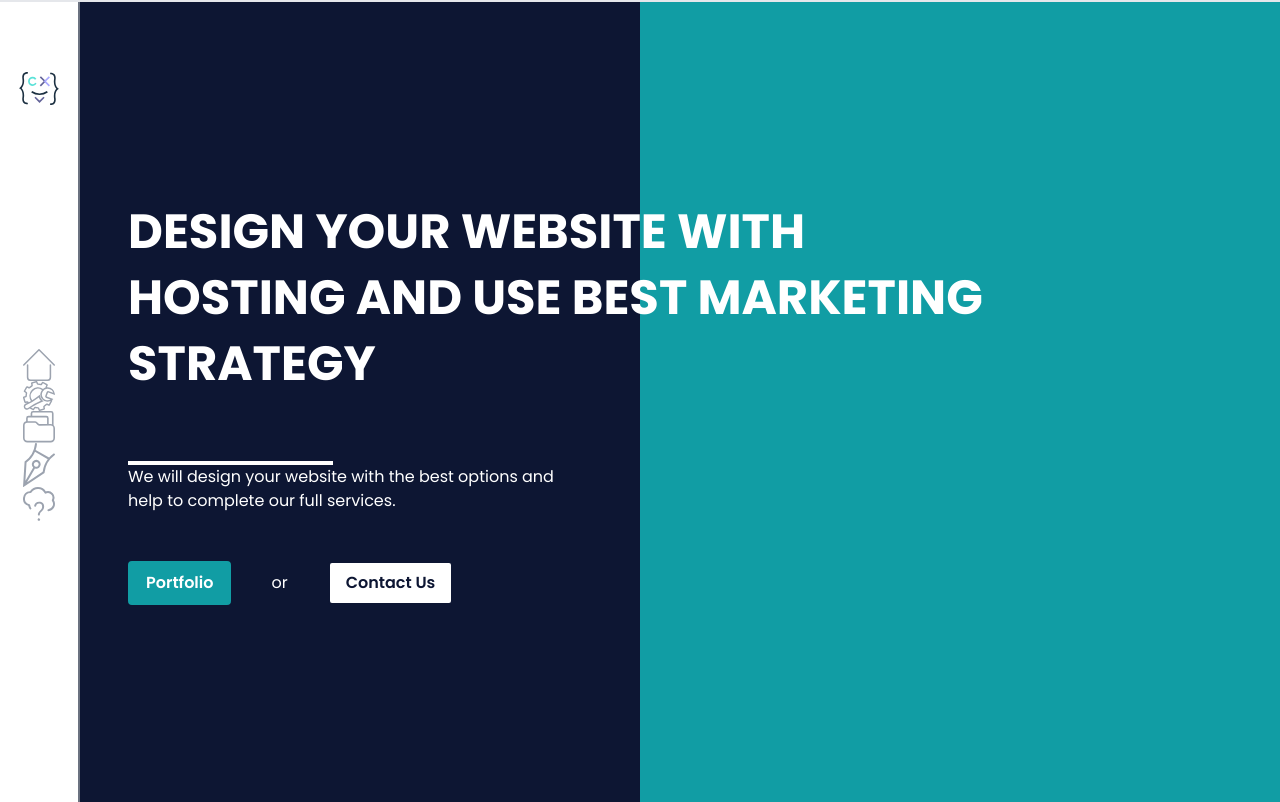
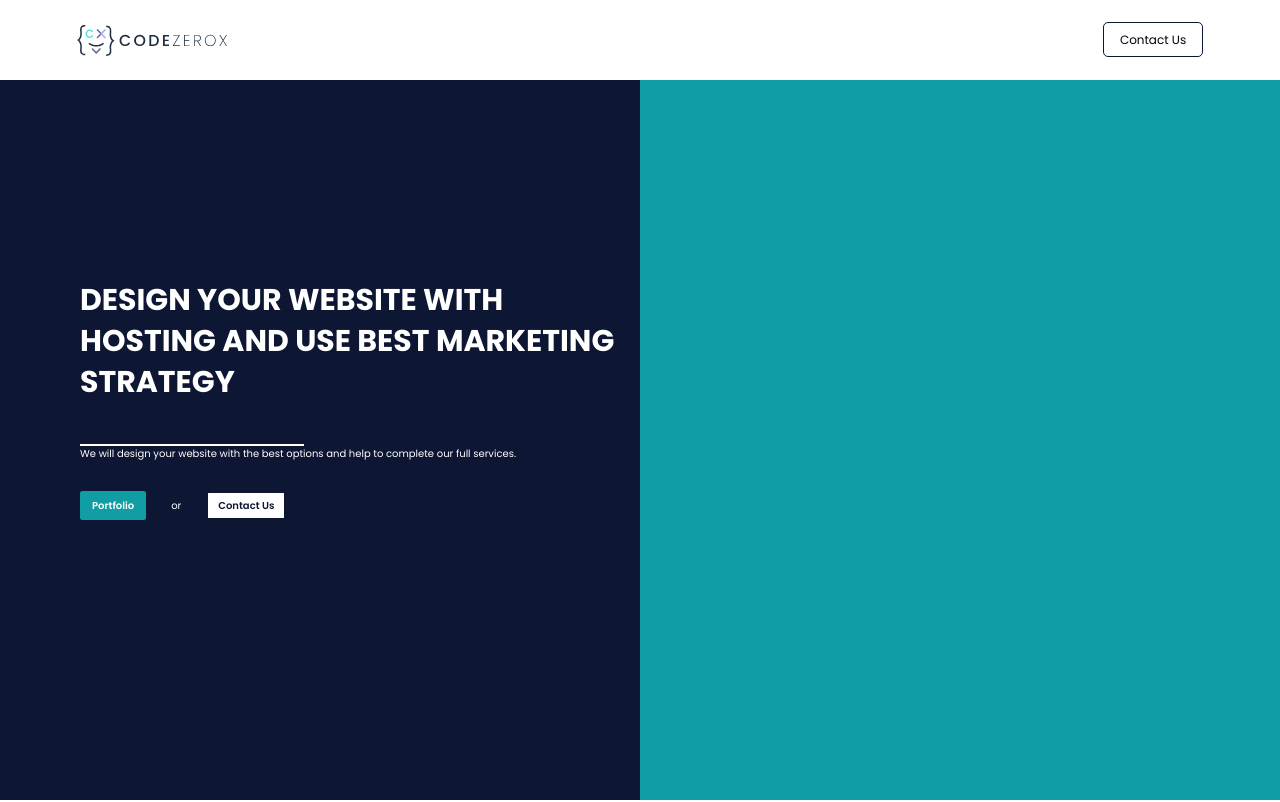
Before and after one commit to abusaidshabib/colabsite, a React (Create React App) app: page / in a window 1280 px wide. Built offline with nearby package versions, Linux system fonts and the light colour scheme.

Commit message:
Topbar Added

```diff
--- a/src/App.css
+++ b/src/App.css
@@ -1,5 +1,19 @@
+:root{
+  --primaryColor: #0D1633;
+  --secondaryColor: #119DA4;
+}
+
+*{
+  padding: 0;
+  margin: 0;
+  box-sizing: border-box;
+}
+
+html{
+  font-size: 62.5%;
+}
+
 .App {
-  text-align: center;
   font-family: 'Poppins', sans-serif;
 }
 
--- /dev/null
+++ b/src/Components/PrimaryButton/PrimaryButton.js
@@ -0,0 +1,10 @@
+import React from 'react';
+import { Link } from 'react-router-dom';
+
+const PrimaryButton = () => {
+    return (
+        <Link>Contact Us</Link>
+    );
+};
+
+export default PrimaryButton;
--- /dev/null
+++ b/src/Components/TopNav/TopNav.css
@@ -0,0 +1,49 @@
+.top-nav{
+    width: 100vw;
+    height: 10vh;
+    display: grid;
+    grid-template-columns: repeat(2, 1fr);
+    align-items: center;
+    padding: 0 6%;
+    position: absolute;
+    background-color: #ffffff;
+}
+
+.top-nav-logo{
+    width: 100%;
+}
+
+.nav-contact{
+    text-align: right;
+}
+
+.nav-contact a{
+    position: relative;
+    padding: 8px 16px;
+    border: 1px solid var(--primaryColor);
+    border-radius: 5px;
+    font-size: 1.2rem;
+    z-index: 2;
+    transition: all 0.3s;
+}
+
+.nav-contact a::before{
+    content: '';
+    position: absolute;
+    top: 0;
+    left: 0;
+    width: 0%;
+    height: 100%;
+    background-color: var(--secondaryColor);
+    transition: all 0.3s;
+    z-index: -1;
+}
+
+.nav-contact a:hover::before{
+    width: 100%;
+    color: #ffffff;
+}
+.nav-contact a:hover{
+    color: #ffffff;
+    border: 1px solid var(--secondaryColor);
+}
--- /dev/null
+++ b/src/Components/TopNav/TopNav.js
@@ -0,0 +1,19 @@
+import React from 'react';
+import { Link } from 'react-router-dom';
+import logo from '../../assets/Logo-svg.svg';
+import './TopNav.css'
+
+const TopNav = () => {
+    return (
+        <div className='top-nav'>
+            <div className='top-nav-logo'>
+                <img alt='Codezerox' src={logo}/>
+            </div>
+            <div className='nav-contact'>
+                <Link>Contact Us</Link>
+            </div>
+        </div>
+    );
+};
+
+export default TopNav;
--- a/src/Layout/Main.js
+++ b/src/Layout/Main.js
@@ -1,12 +1,14 @@
 import React from 'react';
 import { Outlet } from 'react-router-dom';
+import TopNav from '../Components/TopNav/TopNav';
 import Footer from '../Pages/Shared/Footer/Footer';
 import Header from '../Pages/Shared/Header/Header';
 
 const Main = () => {
     return (
         <div>
-            <Header></Header>
+            <TopNav></TopNav>
+            {/* <Header></Header> */}
             <Outlet></Outlet>
             <Footer></Footer>
         </div>
```
Also changed, not shown: src/assets/Logo-svg.svg (added).
